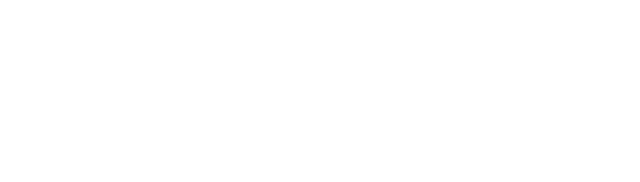
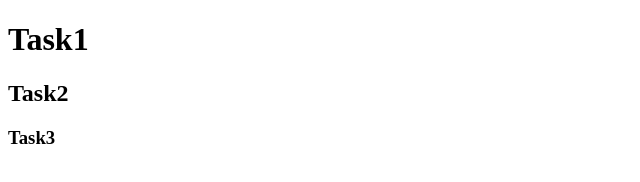
Before and after one commit to emmanuelogaga447-netizen/Git-practice, a plain HTML site: page index.html in a window 1280 px wide. Shown: the whole page, without its empty margins (0-640 px from the left). Drawn offline with Linux system fonts and the light colour scheme.

```diff
--- a/index.html
+++ b/index.html
@@ -6,6 +6,8 @@
     <title>Document</title>
 </head>
 <body>
-
+    <h1>Task1</h1>
+    <h2>Task2</h2>
+    <h3>Task3</h3>
 </body>
 </html>
```
Also changed, not shown: home.html (+1 -1 lines).
